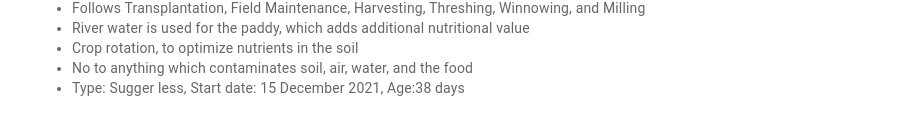
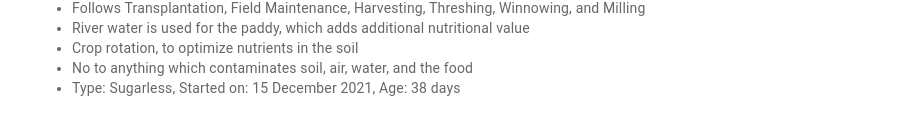
Before and after one commit to onlyorganic/onlyorganic.github.io, a React (Create React App) app: page / in a window 1280 px wide. Shown: the part 589-724 px from the top of the page, without its empty margins (182-1097 px from the left). Built offline with nearby package versions, Linux system fonts and the light colour scheme.

Commit message:
padd description corrections

```diff
--- a/src/Crops.js
+++ b/src/Crops.js
@@ -26,7 +26,7 @@ const crops = [
           "River water is used for the paddy, which adds additional nutritional value",
           "Crop rotation, to optimize nutrients in the soil",
           "No to anything which contaminates soil, air, water, and the food",
-          "Type: Sugger less, Start date: 15 December 2021, Age:" +
+          "Type: Sugarless, Started on: 15 December 2021, Age: " +
             getDays("15 December 2021"),
         ]}
       />
```
